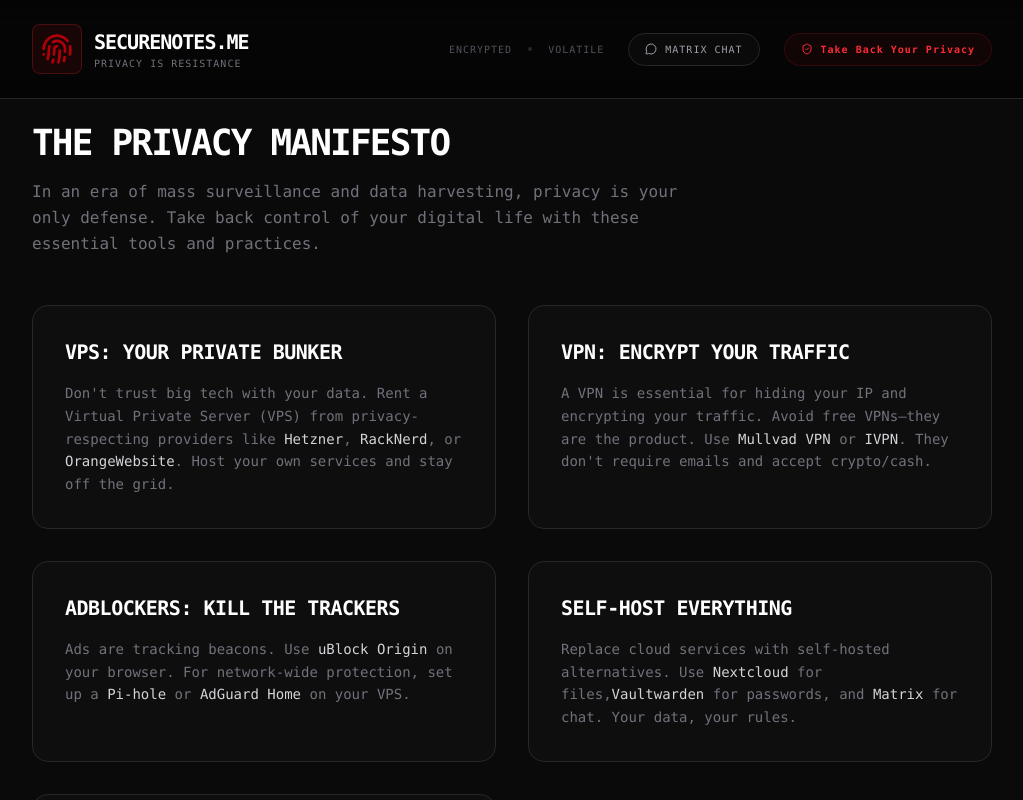
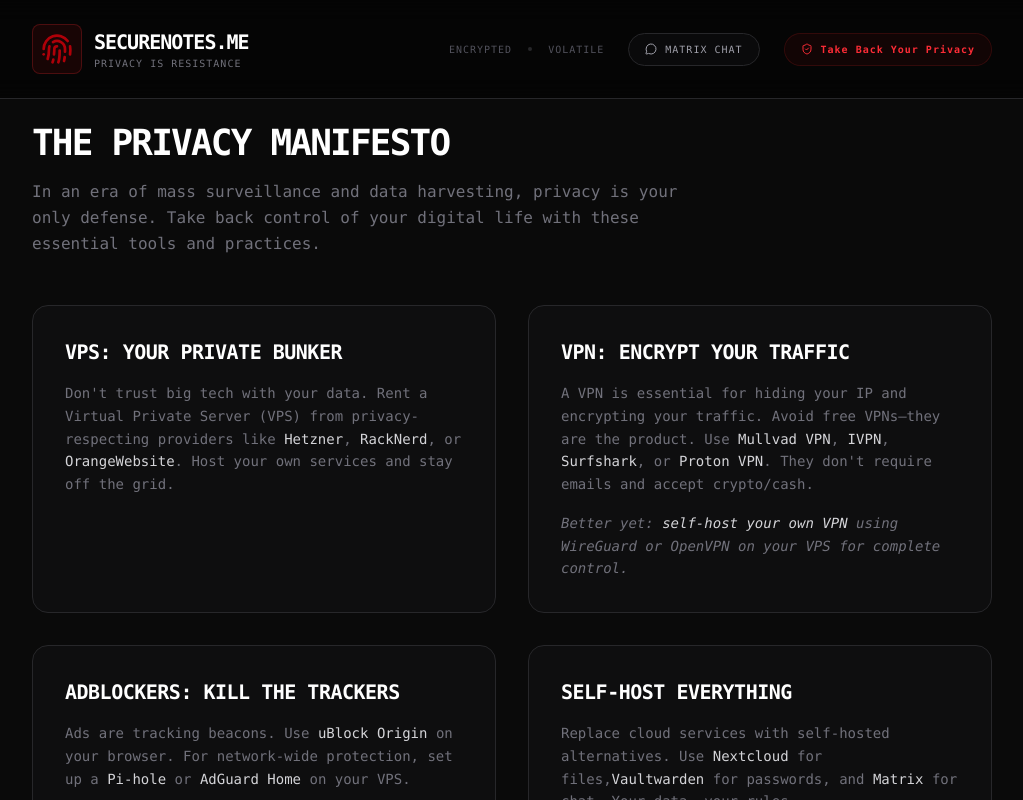
Before and after one commit to pk1888/securenotes.me, a React (Vite) app: page / in a window 1280 px wide. Both pictures are taken after a click on the button "Take Back Your Privacy". Shown: the top 800 px of the page, without its empty margins (128-1151 px from the left). Built offline with nearby package versions, Linux system fonts and the light colour scheme.

Commit message:
Expand VPN recommendations: add Surfshark and Proton VPN, plus note about self-hosting

```diff
--- a/src/App.tsx
+++ b/src/App.tsx
@@ -530,8 +530,11 @@
                     <h3 className="text-xl font-bold text-white uppercase tracking-tight">VPN: Encrypt Your Traffic</h3>
                     <p className="text-sm text-zinc-500 leading-relaxed">
                       A VPN is essential for hiding your IP and encrypting your traffic. Avoid free VPNs—they are the product.
-                      Use <span className="text-zinc-300">Mullvad VPN</span> or <span className="text-zinc-300">IVPN</span>.
+                      Use <span className="text-zinc-300">Mullvad VPN</span>, <span className="text-zinc-300">IVPN</span>, <span className="text-zinc-300">Surfshark</span>, or <span className="text-zinc-300">Proton VPN</span>.
                       They don't require emails and accept crypto/cash.
+                    </p>
+                    <p className="text-sm text-zinc-500 leading-relaxed italic">
+                      Better yet: <span className="text-zinc-300">self-host your own VPN</span> using WireGuard or OpenVPN on your VPS for complete control.
                     </p>
                   </div>
 
```
